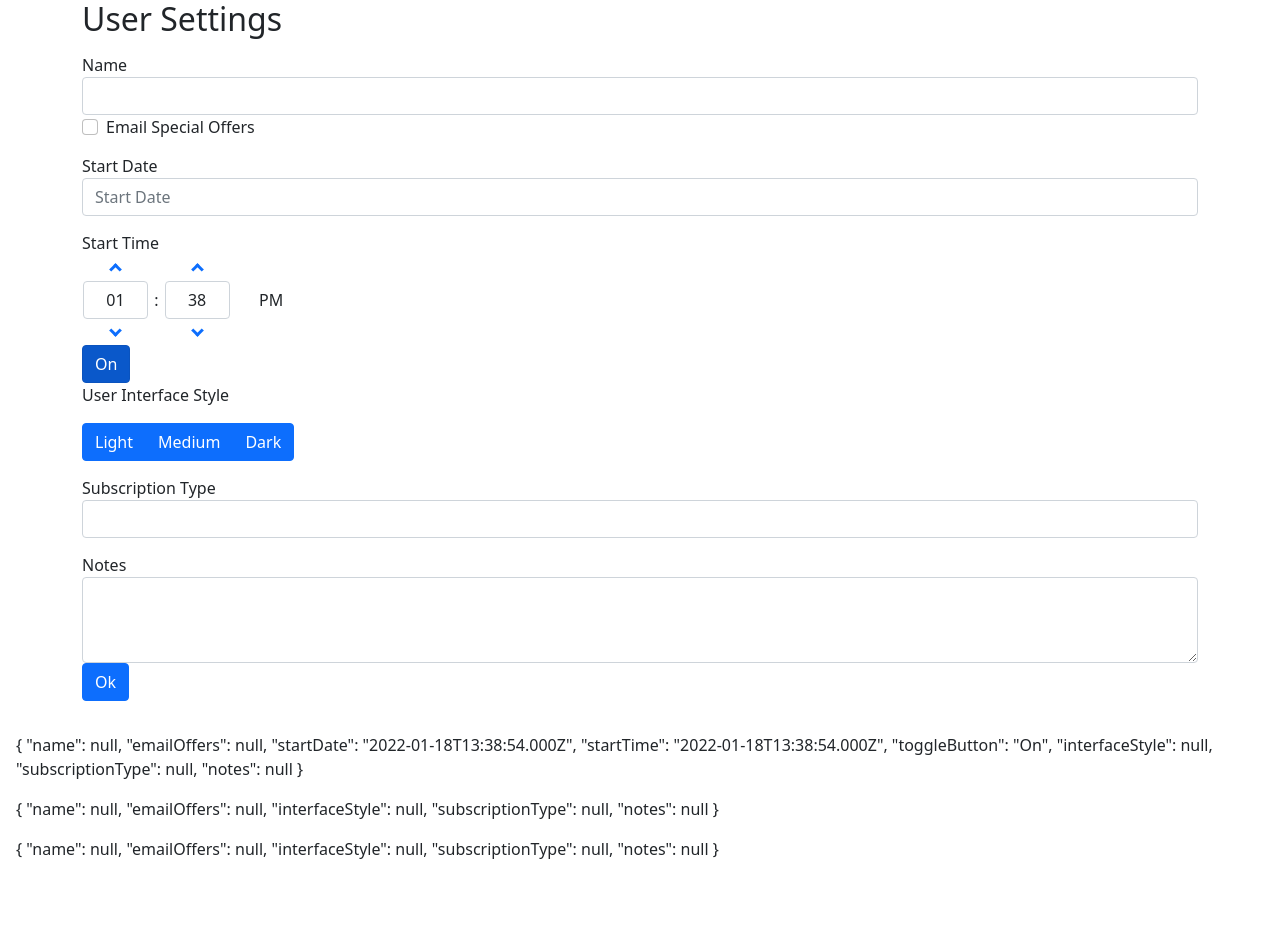
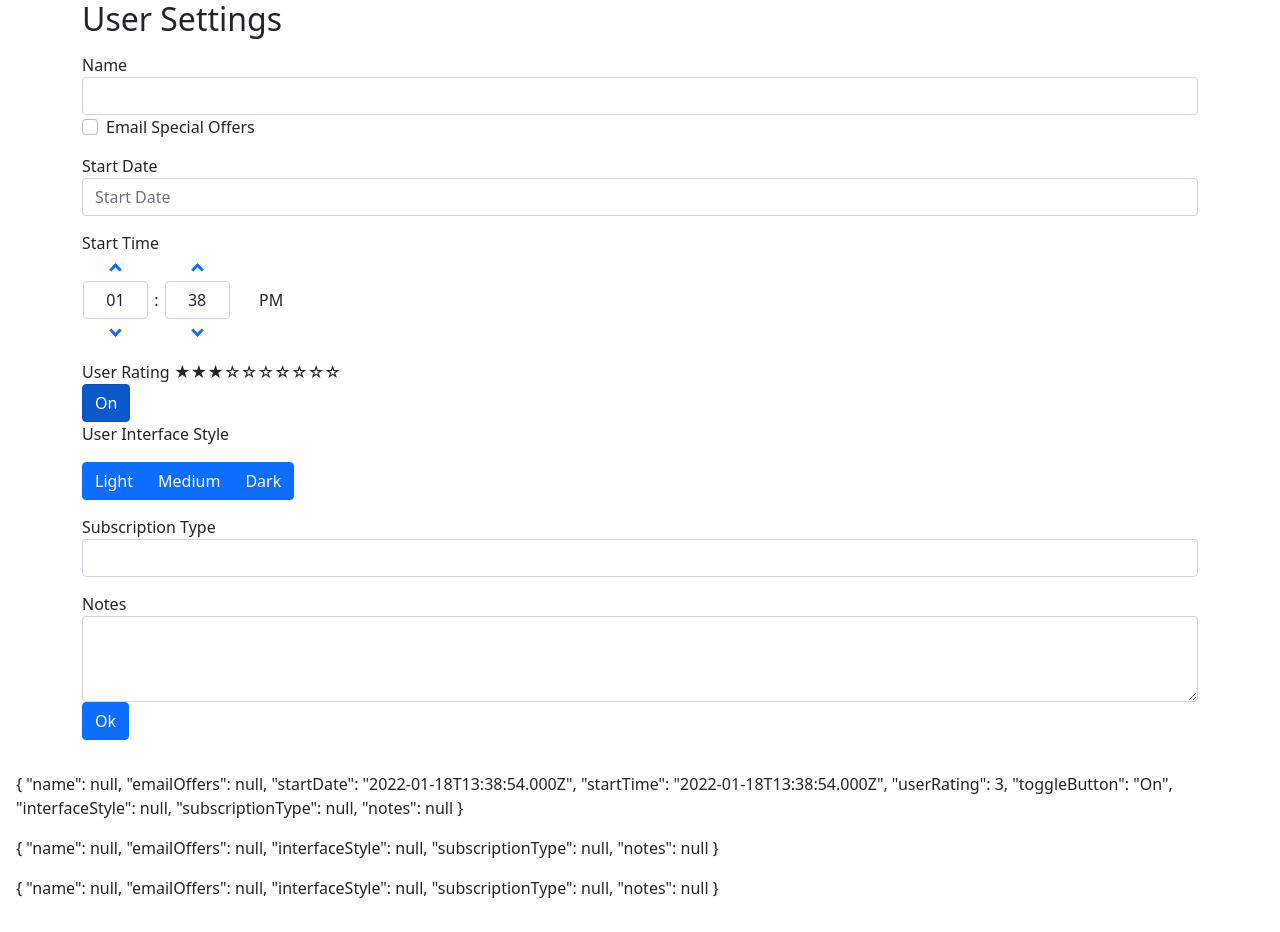
Before and after one commit to StevenSDove/ps-angular-forms-playground, an Angular app: page / in a window 1280 px wide. Before the commit the page ends 893 px from the top, so only its background shows below. Built offline with nearby package versions, Linux system fonts and the light colour scheme.

Commit message:
added user rating control

```diff
--- a/src/app/app.module.ts
+++ b/src/app/app.module.ts
@@ -8,6 +8,7 @@
 import { ButtonsModule } from 'ngx-bootstrap/buttons';
 import { BsDatepickerModule } from 'ngx-bootstrap/datepicker';
 import { TimepickerModule } from 'ngx-bootstrap/timepicker';
+import { RatingModule } from 'ngx-bootstrap/rating';
 
 @NgModule({
   imports: [
@@ -17,6 +18,7 @@
     ButtonsModule.forRoot(),
     BsDatepickerModule.forRoot(),
     TimepickerModule,
+    RatingModule,
   ],
   declarations: [AppComponent, UserSettingsFormComponent],
   bootstrap: [AppComponent],
--- a/src/app/user-settings-form/user-settings-form.component.html
+++ b/src/app/user-settings-form/user-settings-form.component.html
@@ -52,6 +52,17 @@
         name="startTime"
         id="startTime"
       ></timepicker>
+    </div>
+
+    <div class="form-group">
+      User Rating
+      <rating
+        [(ngModel)]="userRating"
+        [max]="maxRating"
+        [readonly]="isReadonly"
+        name="userRating"
+        id="userRating"
+      ></rating>
     </div>
 
     <button
--- a/src/app/user-settings-form/user-settings-form.component.ts
+++ b/src/app/user-settings-form/user-settings-form.component.ts
@@ -22,6 +22,9 @@
   singleModel = 'On';
   startDate: Date;
   startTime: Date;
+  userRating: number = 3;
+  maxRating: number = 10;
+  isReadonly: false;
 
   constructor(private dataService: DataService) {}
 
```
